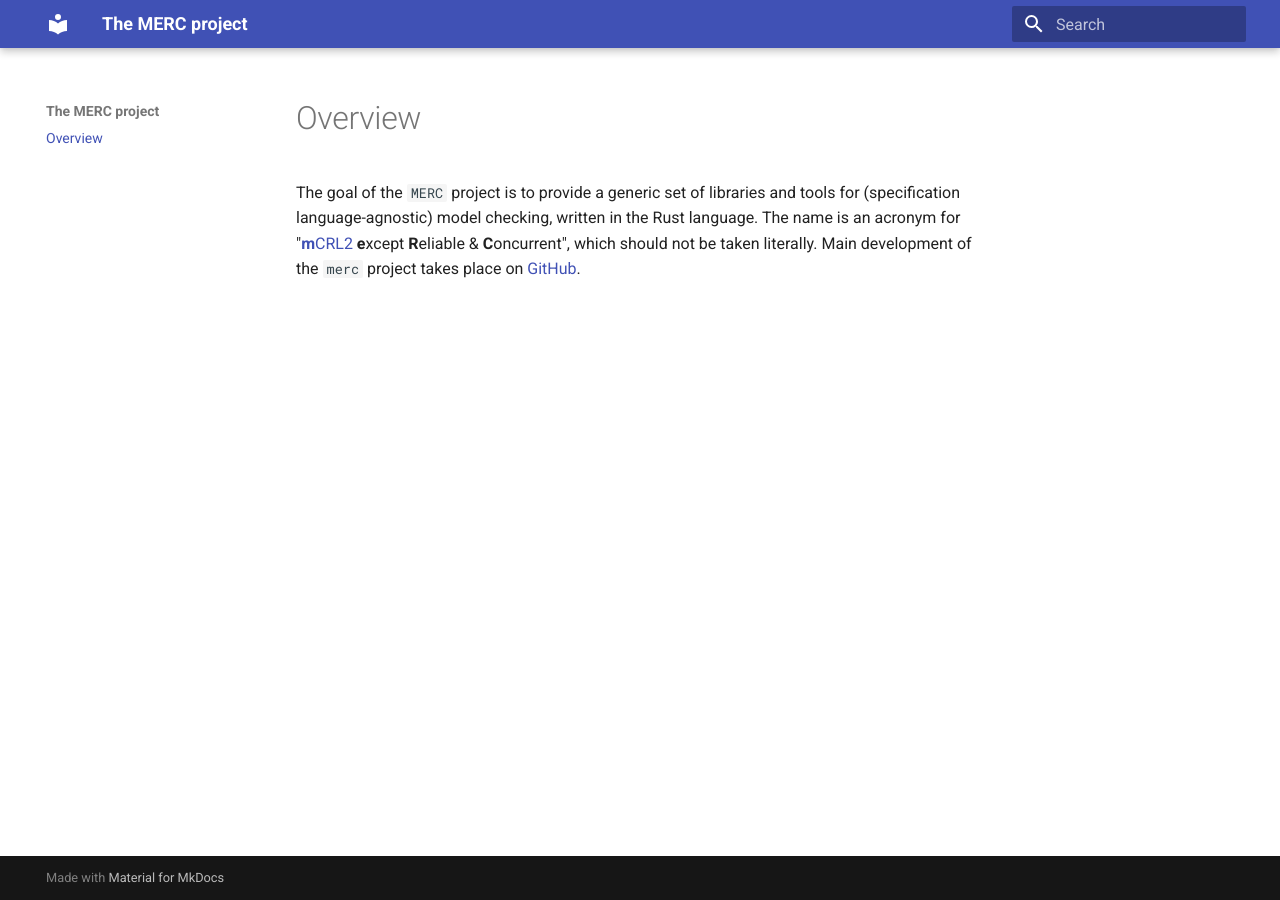
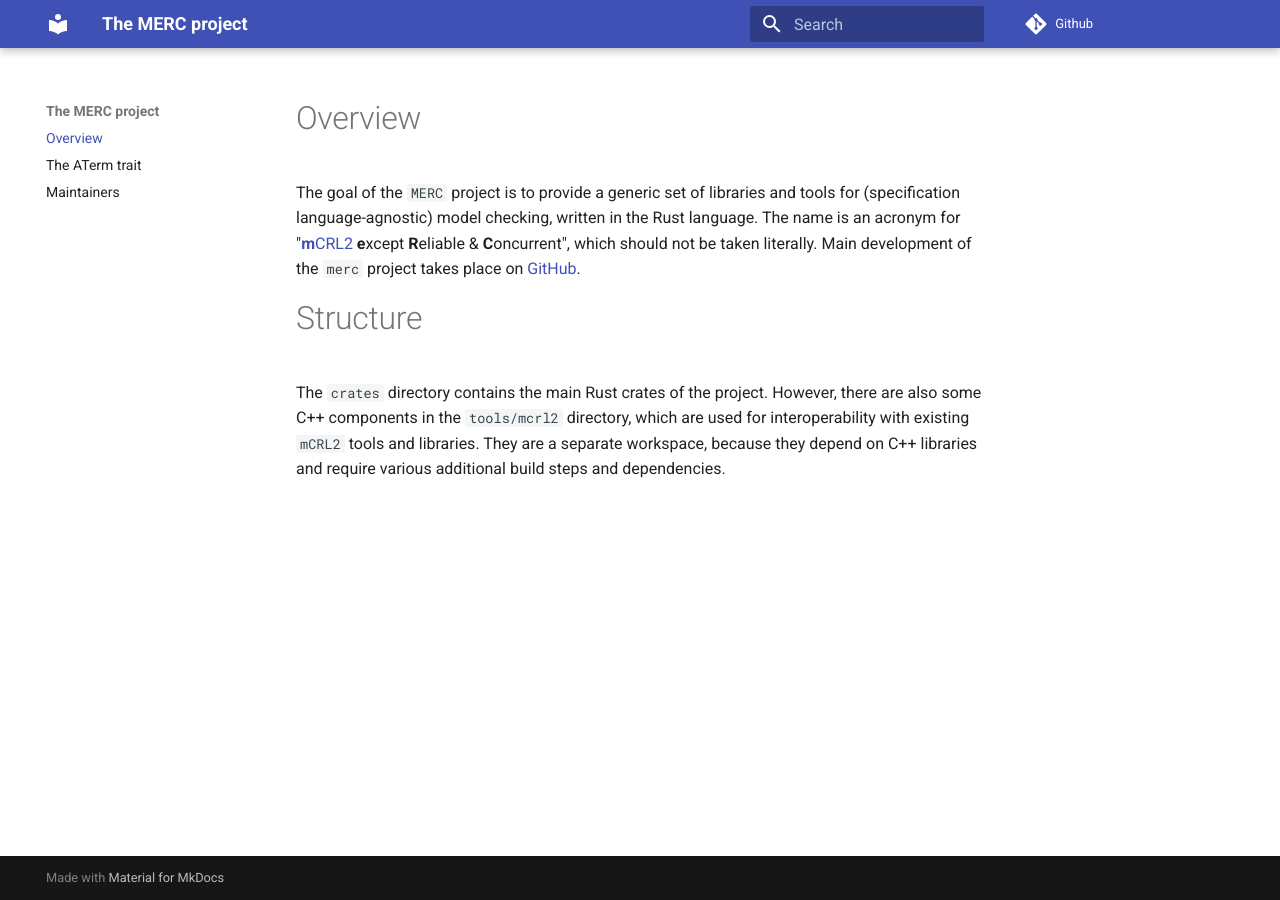
Before and after one commit to MERCorg/merc-website, an MkDocs documentation site: the page built from docs/index.md, in a window 1280 px wide. Built offline with MkDocs 1.6.1 and Material for MkDocs 9.7.7, drawn with Linux system fonts in a browser that asks for light colours; comment, search, counter and statistics services are not loaded.

Commit message:
Added Github link, and started some other documents

```diff
--- a/docs/index.md
+++ b/docs/index.md
@@ -1,3 +1,7 @@
 # Overview
 
 The goal of the `MERC` project is to provide a generic set of libraries and tools for (specification language-agnostic) model checking, written in the Rust language. The name is an acronym for "[**m**CRL2](https://www.mcrl2.org/web/index.html) **e**xcept **R**eliable & **C**oncurrent", which should not be taken literally. Main development of the `merc` project takes place on [GitHub](https://github.com/MERCorg/merc).
+
+# Structure
+
+The `crates` directory contains the main Rust crates of the project. However, there are also some C++ components in the `tools/mcrl2` directory, which are used for interoperability with existing `mCRL2` tools and libraries. They are a separate workspace, because they depend on C++ libraries and require various additional build steps and dependencies.
--- a/mkdocs.yml
+++ b/mkdocs.yml
@@ -2,3 +2,6 @@ site_name: The MERC project
 site_url: https://mercorg.github.io/merc-website/
 theme:
   name: material
+
+repo_name: Github
+repo_url: https://github.com/MERCorg/merc/
```
Also changed, not shown: README.md (+5 -3 lines), docs/aterms.md (added, +25 -0 lines), docs/maintainers.md (added, +8 -0 lines).
